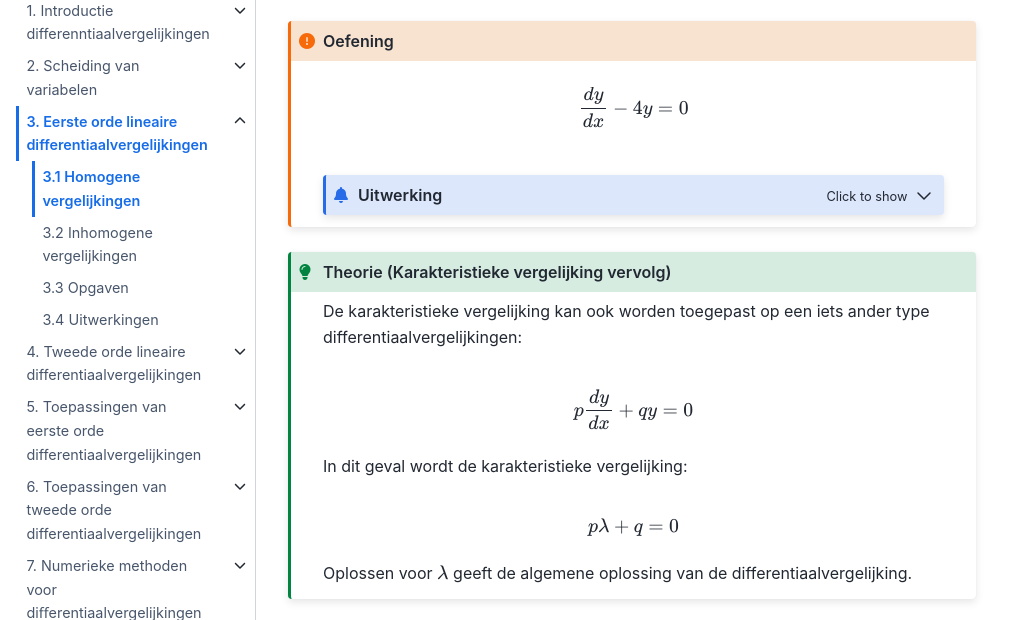
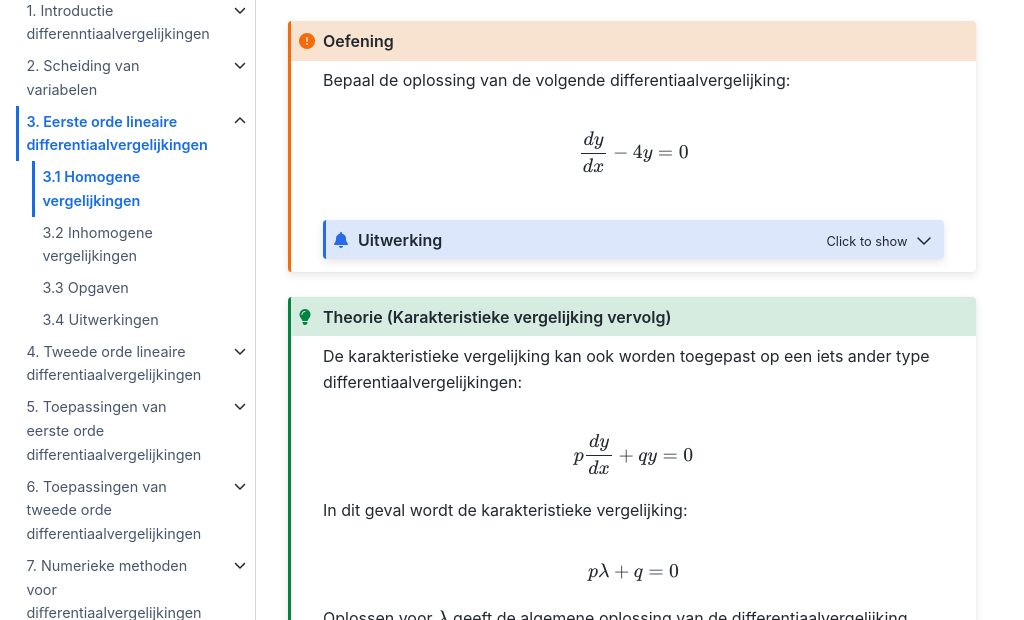
Before and after one commit to RaoulTj/Boek, a Jupyter Book: the page built from book/H3/H3_1.md, in a window 1280 px wide and 900 px high, scrolled down 1414 px, cut to the strip 190-810 px from the top of the window. Shown: the whole strip, without its empty margins (0-1024 px from the left). Built offline with Jupyter Book 1.0.4 settings and Sphinx 7.4.7 and the Sphinx Book theme 1.1.4, drawn with Linux system fonts in a browser that asks for light colours; pages that are not in the unit, such as notebooks, are missing from menus; comment, search, counter and statistics services are not loaded.

Commit message:
verkeerd gedaaan

`````diff
--- a/book/H3/H3_1.md
+++ b/book/H3/H3_1.md
@@ -139,13 +139,14 @@ De waarde voor $\lambda =-3$ invullen in de algemene oplossing geeft;
 ````{admonition} Oefening
 :class: important
 
+Bepaal de oplossing van de volgende differentiaalvergelijking:
 \begin{align*}
  \dfrac{dy}{dx} - 4y = 0
 \end{align*}
 
 ```{admonition} Uitwerking
 :class: dropdown
-Bepaal de oplossing van de volgende differentiaalvergelijking:
+
 \begin{align*}
  \dfrac{dy}{dx} - 4y = 0
 \end{align*}
`````
